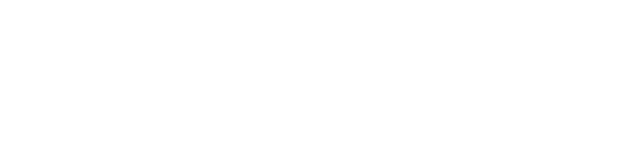
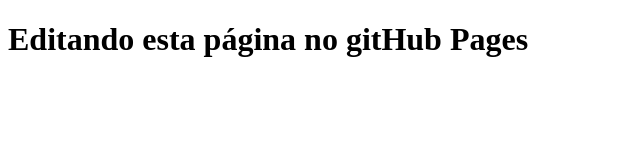
Before and after one commit to Eleazar2018/eleazar.github.io, a plain HTML site: page index.html in a window 1280 px wide. Shown: the whole page, without its empty margins (0-640 px from the left). Drawn offline with Linux system fonts and the light colour scheme.

Commit message:
Alterando o arquivo index.html

```diff
--- a/index.html
+++ b/index.html
@@ -3,9 +3,9 @@
 <head>
     <meta charset="UTF-8">
     <meta name="viewport" content="width=device-width, initial-scale=1.0">
-    <title>Document</title>
+    <title>HubPages</title>
 </head>
 <body>
-
+    <h1>Editando esta página no gitHub Pages</h1>
 </body>
 </html>
```
